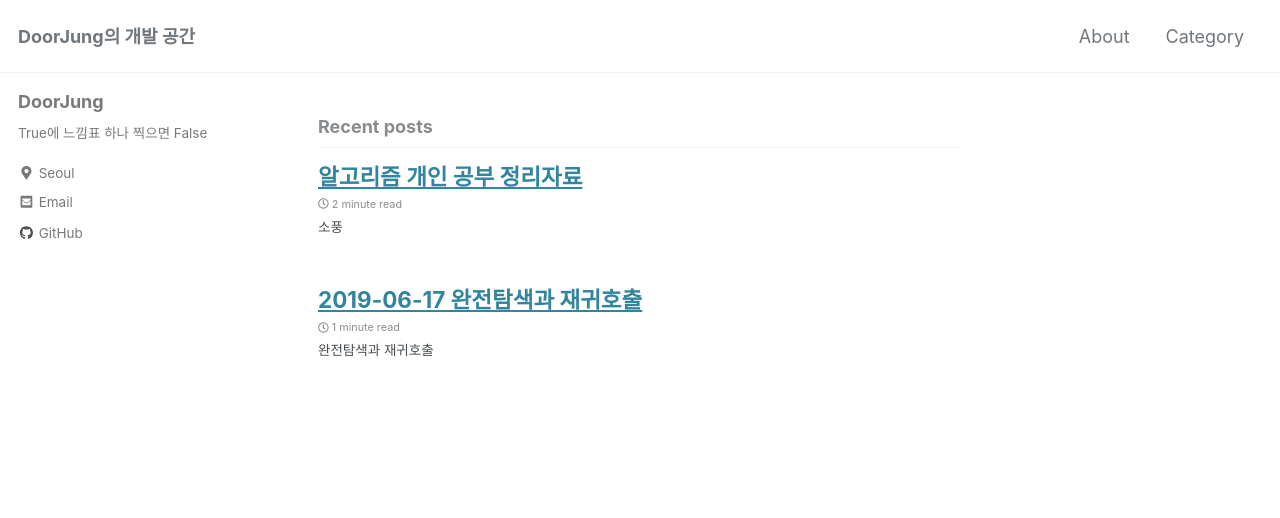
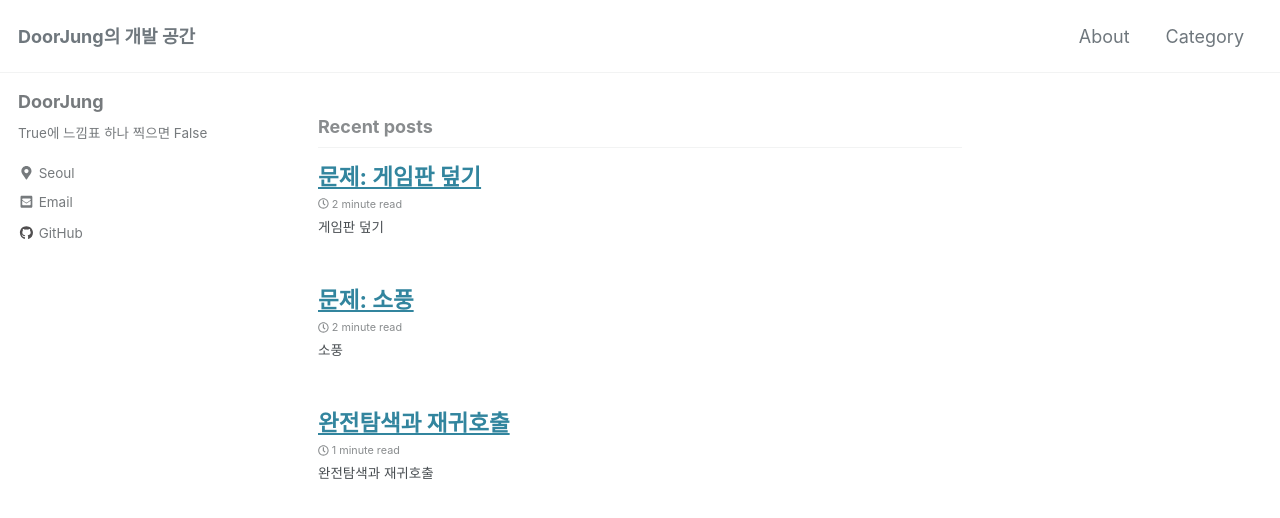
Before and after one commit to DoorJung/doorjung.github.io, a Jekyll site: the page built from index.html, in a window 1280 px wide and 900 px high. Shown: the top 518 px of the window. Built offline with Jekyll 4.4.1, drawn with Linux system fonts in a browser that asks for light colours; cached includes are drawn as plain includes; nearby versions of some CDN libraries; the list of posts is cut into pages by our own code; part of the change alters nothing that is shown.

Commit message:
post: Post algorithm-study-3 and Modify content of algorithm-study-1, 2

````diff
--- a/_posts/2019-06-17-post-algorithm-study-1.md
+++ b/_posts/2019-06-17-post-algorithm-study-1.md
@@ -1,5 +1,5 @@
 ---
-title:  "2019-06-17 완전탐색과 재귀호출"
+title:  "완전탐색과 재귀호출"
 search: false
 categories:
   - algorithm
--- a/_posts/2019-06-18-post-algorithm-study-2.md
+++ b/_posts/2019-06-18-post-algorithm-study-2.md
@@ -1,5 +1,5 @@
 ---
-title:  "알고리즘 개인 공부 정리자료"
+title:  "문제: 소풍"
 search: false
 categories:
   - algorithm
@@ -19,7 +19,7 @@ last_modified_at: 2019-06-18T10:00:00-12:00:00
 이전 시간에 배웠던 완전탐색 레시피를 적용시켜 문제를 접근해보자
 
 ### 1. 시간안에 풀 수 있을까?
-모든 답을 생성해 가며 답의 수를 세는 **재귀 호출 알고리즘은 답의 수에 정비례하는 시간이 걸린다. **
+모든 답을 생성해 가며 답의 수를 세는 **재귀 호출 알고리즘은 답의 수에 정비례하는 시간이 걸린다**.
 
 고로 **가장 많은 답을 가질 수 있는 경우**를 생각해보자!
 n=10이고, 10명의 학생이 모두 친구인 경우 가장 많은 답을 가진다.
@@ -40,11 +40,13 @@ n=10이고, 10명의 학생이 모두 친구인 경우 가장 많은 답을 가
 
 코드를 짠다면 대략
 ```c++
-for(짝지을 친구 = 짝못찾은 친구 + 1; 짝지을 친구 < n; ++짝지을 친구) {
-    if(짝지을 친구가 아직 짝지어지지 않음 && 둘이 친함) {
-        둘이 짝 지어줌
-        재귀
-        둘이 짝 지어준걸 해제
+int countPairings() {
+    for(짝지을 친구 = 짝못찾은 친구 + 1; 짝지을 친구 < n; ++짝지을 친구) {
+        if(짝지을 친구가 아직 짝지어지지 않음 && 둘이 친함) {
+            둘이 짝 지어줌
+            재귀
+            둘이 짝 지어준걸 해제
+        }
     }
 }
 ```
--- /dev/null
+++ b/_posts/2019-06-19-post-algorithm-study-3.md
@@ -0,0 +1,166 @@
+---
+title:  "문제: 게임판 덮기"
+search: false
+categories:
+  - algorithm
+last_modified_at: 2019-06-19T10:00:00-12:00:00
+---
+게임판 덮기
+===
+
+문제
+---
+알고리즘 문제해결전략 6.5~6.6장의 게임판 덮기 문제입니다.
+[문제](https://algospot.com/judge/problem/read/BOARDCOVER)
+문제에 대한 자세한 설명은 위 링크에 있습니다.
+
+문제접근
+---
+완전탐색 레시피를 적용시켜 문제를 접근해봅시다!
+
+### 1. 시간안에 풀 수 있을까?
+모든 답을 생성해 가며 답의 수를 세는 **재귀 호출 알고리즘은 답의 수에 정비례하는 시간이 걸린다**.
+
+고로 **가장 많은 답을 가지는 경우**를 생각해보자!
+입력에 주어지는 게임판에 있는 흰 칸의 수는 50 을 넘지 않는다고 했으니
+50칸 안에 들어가는 3칸짜리 L자 모양의 블럭의 최대 갯수는 16개
+각 블럭을 놓는 방법의 수는 총 4가지 이므로 16개의 블록을 놓는 방법은 4^16=4294967296...
+
+책을 봐야겠다!
+책에서는 **선택할 수 있는 블록 배치가 크게 제한되기 때문에 실제 답의 수는 상한보다 훨씬 작다**고 나와있다.
+확실히 공간제약과 중복제거를 고려해 봤을때 가능한 수는 훨씬 적게 나오고
+흰칸이 48개 있는 문제의 마지막 예제에서도 답이 1514개 밖에 되지 않는 점들로 미루어보아 시간안에 답을 구할 수 있다는 생각을 얼추 가질순 있었다.
+
+그래도 찜찜한건 어쩔 수 없지만 일단 문제를 풀어보자!
+
+
+### 2. 답을 만드는 과정을 여러 개의 조각으로 나누자
+블록의 크기는 3이므로 흰 칸의 수를 3으로 나누어 내려놓을 블록의 수 N을 얻은 뒤, 문제의 답을 생성하는 과정을 **N**조각으로 나눠 **한 조각마다 한 블록을 내려놓도록 하자**.
+
+주어진 게임판에 블록을 한개 내려놓고 남은 흰 칸들을 재귀 호출을 이용해 덮으면 문제를 풀 수 있겠다.
+
+
+###  3. 답의 일부를 만들고, 나머지 답을 재귀호출을 통해 완성
+빈칸의 유무를 판단할 변수, 각 단계마다 예외(칸 넘어감, 겹침, 빈칸이 아님)를 처리할 함수가 필요할 것이다.
+중복의 제거를 위해 순서 강제 기법을 사용해 재귀 호출의 각 단계마다 왼쪽 위에 있는 칸을 처음 채운다고 가정하자
+
+코드를 짠다면 대략
+```c++
+int cover() {
+    비어있는 칸 중 제일 왼쪽 위에 있는 칸을 찾는다
+    기저 사례 체크
+    반복문(블럭이 놓을 수 있는 형태를 다 돌림) {
+        if(예외가 아니라면) {
+            블럭을 놓음
+            재귀
+            블록을 치움
+        }
+    }
+}
+
+```
+이런 형태가 될것이다.
+
+
+### 4. 기저 사례
+**모든 칸을 채웠을때**이다.
+
+문제 풀이
+---
+```c++
+#include<iostream>
+#include<vector>
+using namespace std;
+
+//주어진 칸을 덮을 수 있는 네 가지 방법
+//블록을 구성하는 세 칸의 상대적 위치(dy, dx)의 목록
+const int coverType[4][3][2] = {
+	{{0, 0}, {1, 0}, {0, 1}},
+	{{0, 0}, {0, 1}, {1, 1}},
+	{{0, 0}, {1, 0}, {1, 1}},
+	{{0, 0}, {1, 0}, {1, -1}}
+};
+//board의 (x, y)를 type번 방법으로 덮거나, 덮었던 블록을 없앤다.
+//delta = 1이면 덮고, -1 이면 덮었던 블록을 없앤다.
+//만약 블록이 제대로 덮이지 않은 경우(게임판 밖으로 나가거나,
+//겹치거나, 검은 칸을 덮을 때) false를 반환한다.
+bool set(vector<vector<int>>& board, int y, int x, int type, int delta) {
+	bool ok = true;
+
+	for (int i = 0; i < 3; ++i) {
+		const int ny = y + coverType[type][i][0];
+		const int nx = x + coverType[type][i][1];
+		if (ny < 0 || ny >= board.size() || nx < 0 || nx >= board[0].size())
+			ok = false;
+		else if ((board[ny][nx] += delta) > 1)
+			ok = false;
+	}
+	return ok;
+}
+//board의 모든 빈 칸을 덮을 수 있는 방법의 수를 반환한다.
+//board[i][j] = 1 이미 덮인 칸 혹은 검은 칸
+//board[i][j] = 0 아직 덮이지 않은 칸
+int cover(vector<vector<int>>& board) {
+	//아직 채우지 못한 칸 중 가장 윗줄 왼쪽에 있는 칸을 찾는다.
+	int y = -1, x = -1;
+
+	for (int i = 0; i < board.size(); ++i) {
+		for (int j = 0; j < board[i].size(); ++j) {
+			if (board[i][j] == 0) {
+				y = i;
+				x = j;
+				break;
+			}
+		}
+		if (y != -1) break;
+	}
+	//기저 사레: 모든 칸을 채웠으면 1을 반환한다.
+	if (y == -1) return 1;
+	int ret = 0;
+	for (int type = 0; type < 4; ++type) {
+		//만약 board[y][x]를 type 형태로 덮을 수 있으면 재귀 호출한다.
+		if (set(board, y, x, type, 1))
+			ret += cover(board);
+		//덮었던 블록을 치운다.
+		set(board, y, x, type, -1);
+	}
+	return ret;
+}
+
+int main() {
+	int c, h, w;
+
+	cin >> c;
+
+	while (c--) {
+
+		cin >> h >> w;
+
+		vector<vector<int>> board(h, vector<int>(w, 0));
+
+		for (int i = 0; i < h; ++i) {
+			char input[20];
+
+			cin >> input;
+
+			for (int j = 0; j < w; ++j) {
+				//board[i][j] = 1 덮인 칸, board[i][j] = 0 덮이지 않은 칸
+				board[i][j] = (input[j] == '#') ? 1 : 0;
+			}
+		}
+		cout << cover(board) << endl;
+	}
+	return 0;
+}
+```
+
+회고
+---
+1. 어렵다! 이것이 정녕 난이도 하란 말인가..
+2. 책에서는 덮은과정과 예외처리를 set함수에서 처리했다. 이렇게 한다면 어떤 장점이 있는지 아직은 모르겠으니 내가 처음에 생각했던 방식대로도 한번 풀어봐야겠다.
+3. 중복같은 예외를 처리하는 과정이 생각이 잘 안났다. 항상 예외를 생각해주는 과정을 거치고 문제를 풀어야겠다.
+
+
+
+------------
+*위 내용의 모든 저작권은 **프로그래밍 대회에서 배우는 알고리즘 문제해결전략**의 저자 구종만님께 있습니다.
````
